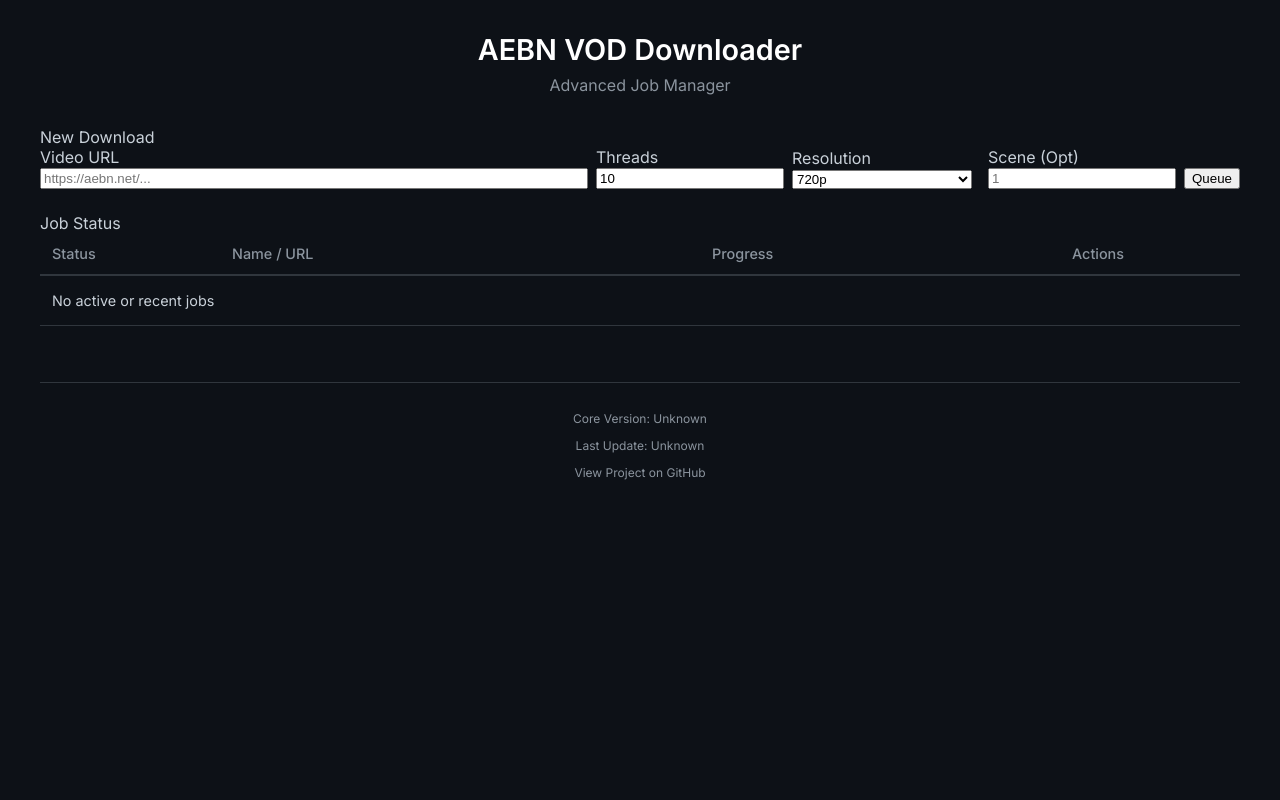
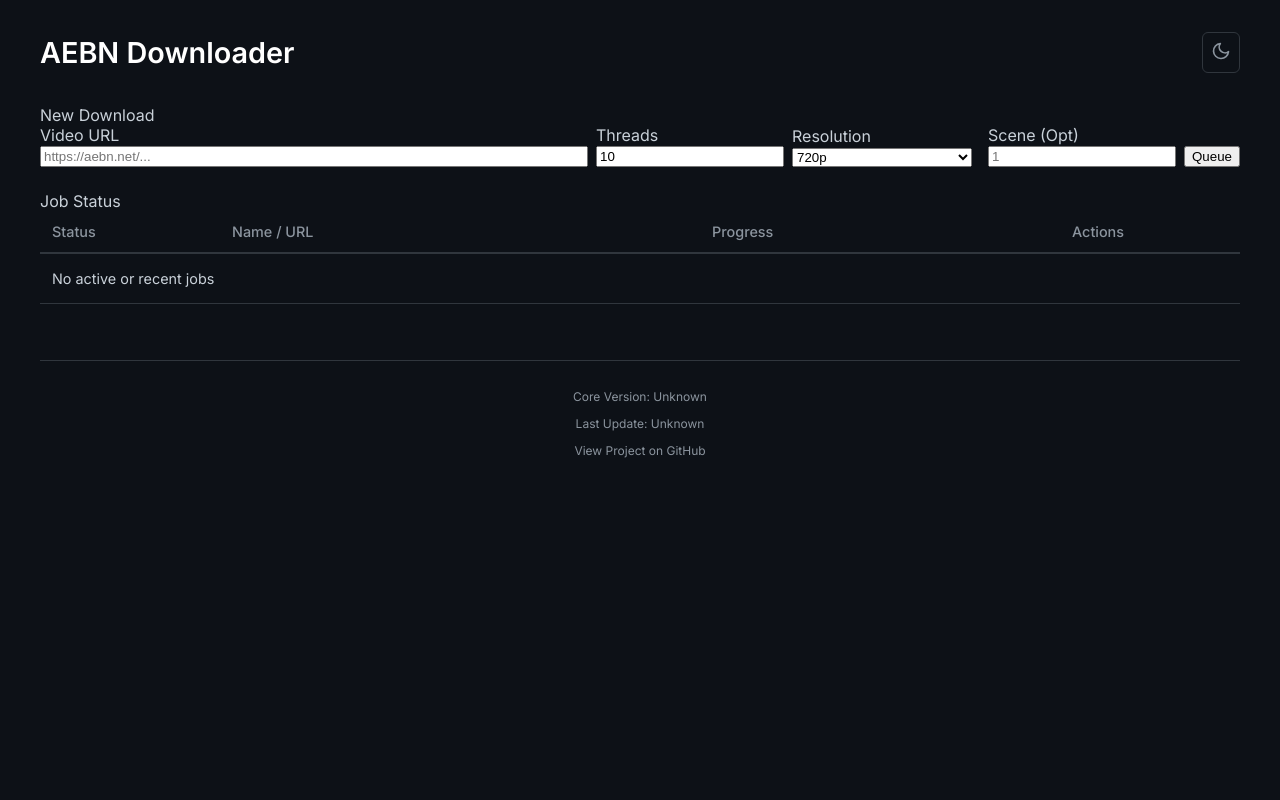
Before and after one commit to landcraft/aebndl-ui, a FastAPI app: page / in a window 1280 px wide. Run offline with FastAPI, Linux system fonts and the light colour scheme; data that the repository does not hold is empty.

Commit message:
feat: refine UI, progress logic, and add light mode

```diff
--- a/src/main.py
+++ b/src/main.py
@@ -286,9 +286,9 @@ class DownloadManager:
 
                 # Calculate Combined Download Progress if NOT unknown/merging
                 if job["status"] == "downloading":
-                    avg_progress = int((current_audio_prog + current_video_prog) / 2)
+                    # User requested to track only Video progress
                     with self.lock:
-                        job["progress"] = avg_progress
+                        job["progress"] = current_video_prog
                         job["message"] = line # Keep raw line for debug/details if needed
 
             process.wait()
--- a/src/static/styles.css
+++ b/src/static/styles.css
@@ -1,4 +1,5 @@
 :root {
+    /* Dark Mode (Default) */
     --bg-color: #0d1117;
     --card-bg: #161b22;
     --border-color: #30363d;
@@ -11,6 +12,24 @@
     --btn-primary: #238636;
     --btn-danger: #da3633;
     --btn-secondary: #21262d;
+    --header-text: #fff;
+}
+
+body.light-mode {
+    /* Light Mode Overrides */
+    --bg-color: #f6f8fa;
+    --card-bg: #ffffff;
+    --border-color: #d0d7de;
+    --text-primary: #24292f;
+    --text-secondary: #57606a;
+    --accent-color: #1f883d;
+    --accent-hover: #1a7f37;
+    --error-color: #cf222e;
+    --input-bg: #f6f8fa;
+    --btn-primary: #1f883d;
+    --btn-danger: #cf222e;
+    --btn-secondary: #f3f4f6;
+    --header-text: #24292f;
 }
 
 body {
@@ -21,6 +40,7 @@ body {
     padding: 2rem;
     min-height: 100vh;
     box-sizing: border-box;
+    transition: background-color 0.3s, color 0.3s;
 }
 
 .container {
@@ -31,13 +51,31 @@ body {
 
 header {
     margin-bottom: 2rem;
-    text-align: center;
+    display: flex;
+    justify-content: space-between;
+    align-items: center;
 }
 
 h1 {
     font-size: 1.8rem;
     margin: 0;
-    color: #fff;
+    color: var(--header-text);
+}
+
+/* Theme Toggle Button */
+.theme-toggle {
+    background: none;
+    border: 1px solid var(--border-color);
+    border-radius: 6px;
+    padding: 0.5rem;
+    cursor: pointer;
+    color: var(--text-secondary);
+    transition: all 0.2s;
+}
+
+.theme-toggle:hover {
+    color: var(--text-primary);
+    background-color: var(--border-color);
 }
 
 h2 {
@@ -96,6 +134,28 @@ h2 {
     border-bottom: 2px solid var(--border-color);
 }
 
+/* Width Adjustments */
+.status-table th:nth-child(1) {
+    width: 15%;
+}
+
+/* Status */
+.status-table th:nth-child(2) {
+    width: 55%;
+}
+
+/* Name - Expanded */
+.status-table th:nth-child(3) {
+    width: 15%;
+}
+
+/* Progress - Reduced */
+.status-table th:nth-child(4) {
+    width: 15%;
+}
+
+/* Actions */
+
 .status-table td {
     padding: 1rem 0.75rem;
     border-bottom: 1px solid var(--border-color);
@@ -107,7 +167,8 @@ h2 {
     white-space: nowrap;
     overflow: hidden;
     text-overflow: ellipsis;
-    max-width: 300px;
+    max-width: 500px;
+    /* Increased max-width */
     display: block;
 }
 
--- a/src/templates/index.html
+++ b/src/templates/index.html
@@ -16,8 +16,14 @@
 <body>
     <div class="container">
         <header>
-            <h1>AEBN VOD Downloader</h1>
-            <h2>Advanced Job Manager</h2>
+            <h1>AEBN Downloader</h1>
+            <button id="theme-toggle" class="theme-toggle" title="Toggle Theme">
+                <!-- Simple SVG Icon (Sun/Moon) -->
+                <svg id="theme-icon" xmlns="http://www.w3.org/2000/svg" width="20" height="20" viewBox="0 0 24 24"
+                    fill="none" stroke="currentColor" stroke-width="2" stroke-linecap="round" stroke-linejoin="round">
+                    <path d="M21 12.79A9 9 0 1 1 11.21 3 7 7 0 0 0 21 12.79z"></path>
+                </svg>
+            </button>
         </header>
 
         <!-- Layout: Vertical Stack -->
@@ -93,6 +99,35 @@
     </div>
 
     <script>
+        // Theme Logic
+        const themeToggle = document.getElementById('theme-toggle');
+        const themeIcon = document.getElementById('theme-icon');
+        const body = document.body;
+
+        // Icons
+        const moonIcon = '<path d="M21 12.79A9 9 0 1 1 11.21 3 7 7 0 0 0 21 12.79z"></path>';
+        const sunIcon = '<circle cx="12" cy="12" r="5"></circle><line x1="12" y1="1" x2="12" y2="3"></line><line x1="12" y1="21" x2="12" y2="23"></line><line x1="4.22" y1="4.22" x2="5.64" y2="5.64"></line><line x1="18.36" y1="18.36" x2="19.78" y2="19.78"></line><line x1="1" y1="12" x2="3" y2="12"></line><line x1="21" y1="12" x2="23" y2="12"></line><line x1="4.22" y1="19.78" x2="5.64" y2="18.36"></line><line x1="18.36" y1="5.64" x2="19.78" y2="4.22"></line>';
+
+        function setIcon(isLight) {
+            themeIcon.innerHTML = isLight ? sunIcon : moonIcon;
+        }
+
+        // Load Saved Theme
+        const savedTheme = localStorage.getItem('theme');
+        if (savedTheme === 'light') {
+            body.classList.add('light-mode');
+            setIcon(true);
+        } else {
+            setIcon(false);
+        }
+
+        themeToggle.addEventListener('click', () => {
+            body.classList.toggle('light-mode');
+            const isLight = body.classList.contains('light-mode');
+            setIcon(isLight);
+            localStorage.setItem('theme', isLight ? 'light' : 'dark');
+        });
+
         // Form Submission
         document.getElementById('download-form').addEventListener('submit', async (e) => {
             e.preventDefault();
```
